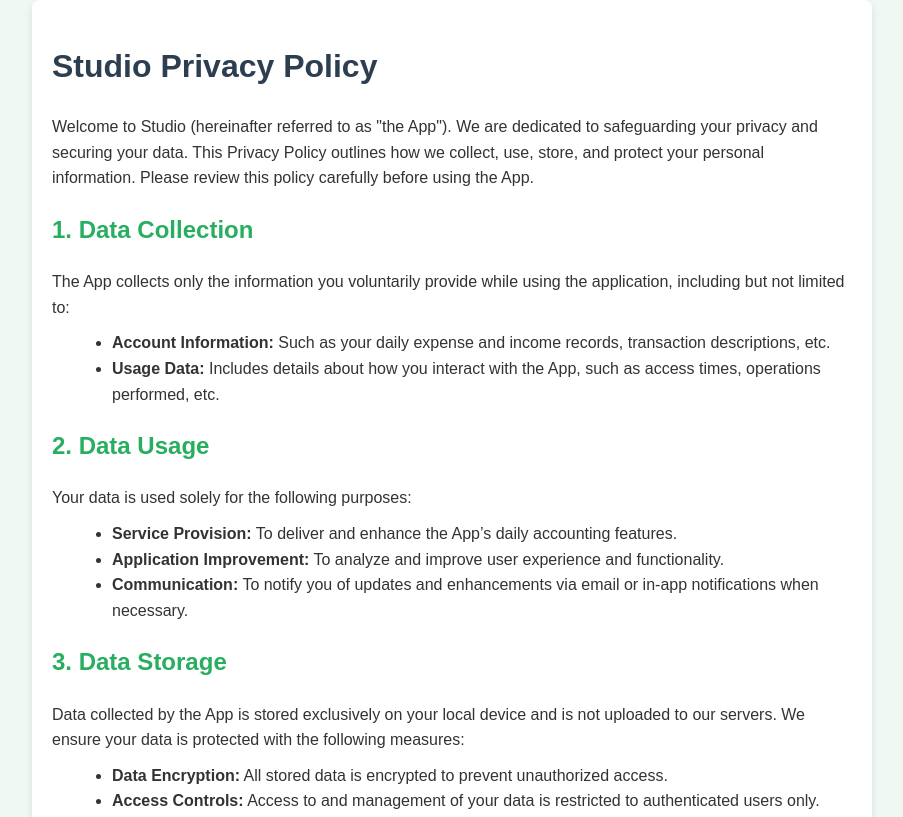
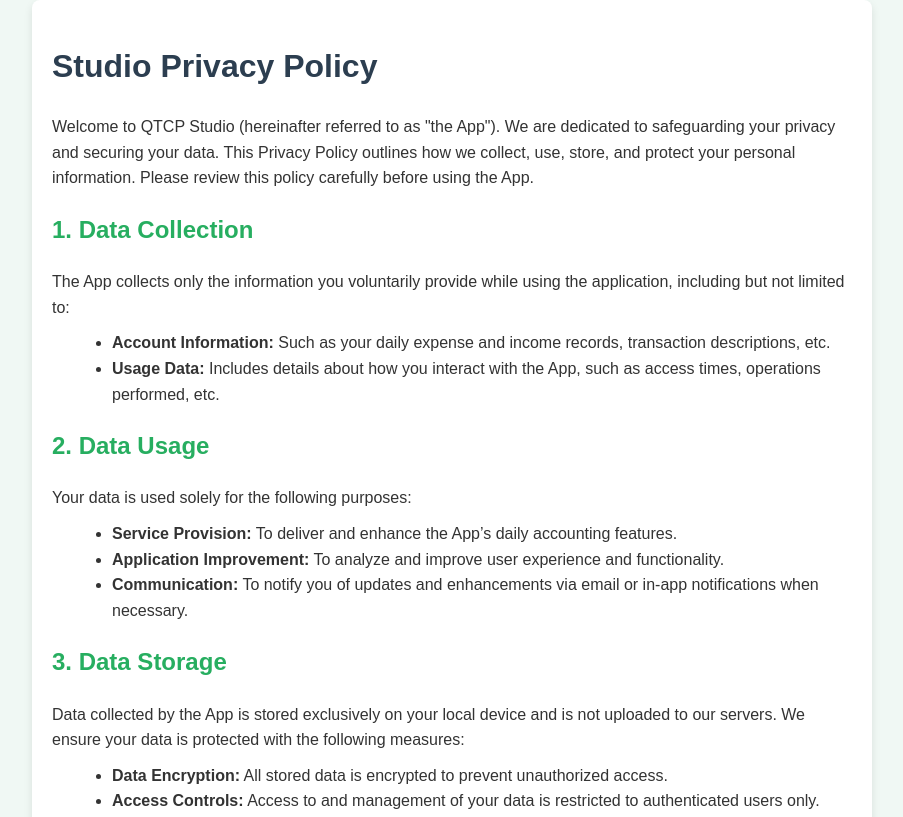
Before and after one commit to vatsalkum/prot, a plain HTML site: page index.html in a window 1280 px wide. Shown: the top 817 px of the page, without its empty margins (188-1091 px from the left). Drawn offline with Linux system fonts and the light colour scheme.

Commit message:
Update index.html

```diff
--- a/index.html
+++ b/index.html
@@ -44,7 +44,7 @@
 <body>
     <div class="container">
         <h1>Studio Privacy Policy</h1>
-        <p>Welcome to Studio (hereinafter referred to as "the App"). We are dedicated to safeguarding your privacy and securing your data. This Privacy Policy outlines how we collect, use, store, and protect your personal information. Please review this policy carefully before using the App.</p>
+        <p>Welcome to QTCP Studio (hereinafter referred to as "the App"). We are dedicated to safeguarding your privacy and securing your data. This Privacy Policy outlines how we collect, use, store, and protect your personal information. Please review this policy carefully before using the App.</p>
 
         <h2>1. Data Collection</h2>
         <p>The App collects only the information you voluntarily provide while using the application, including but not limited to:</p>
```
